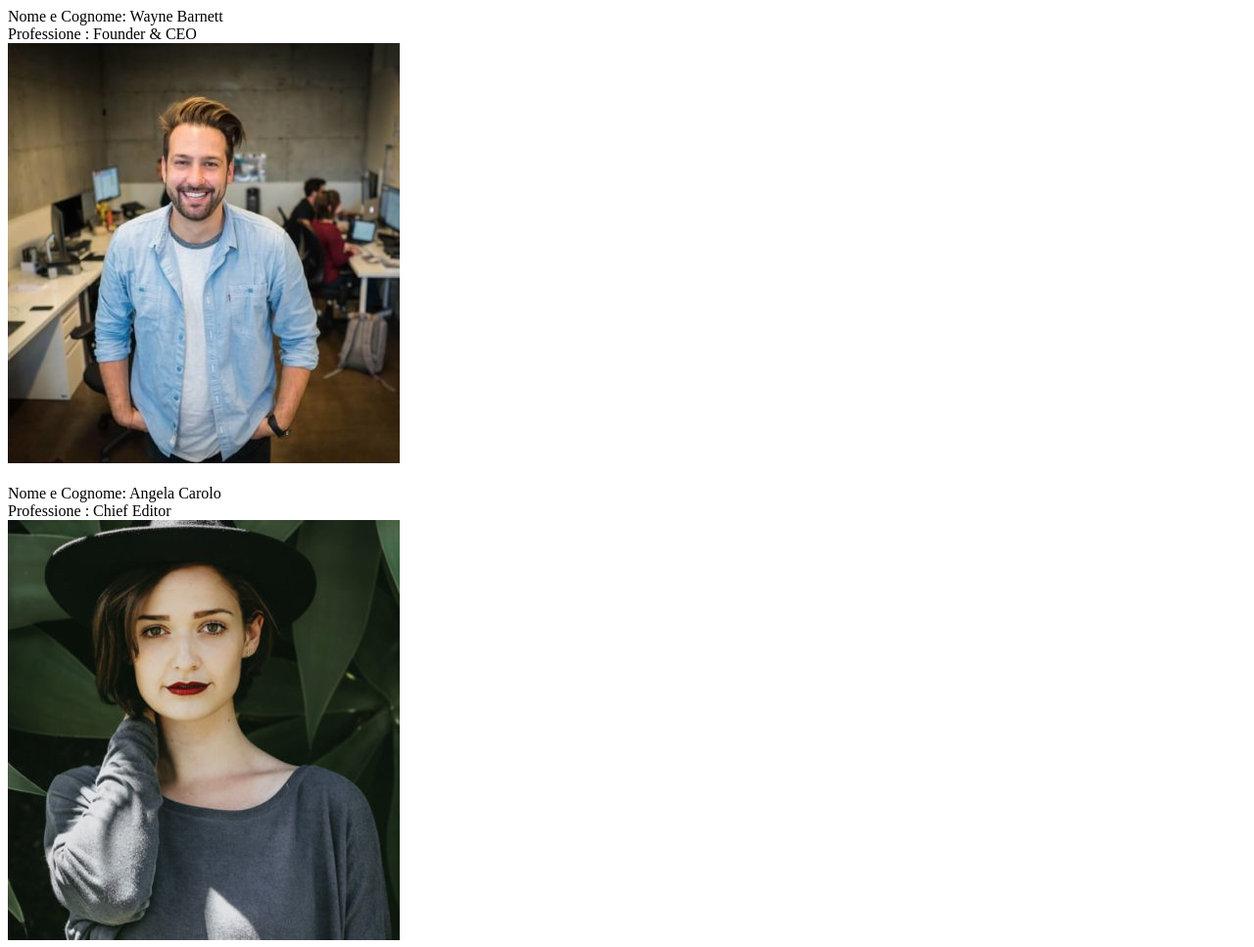
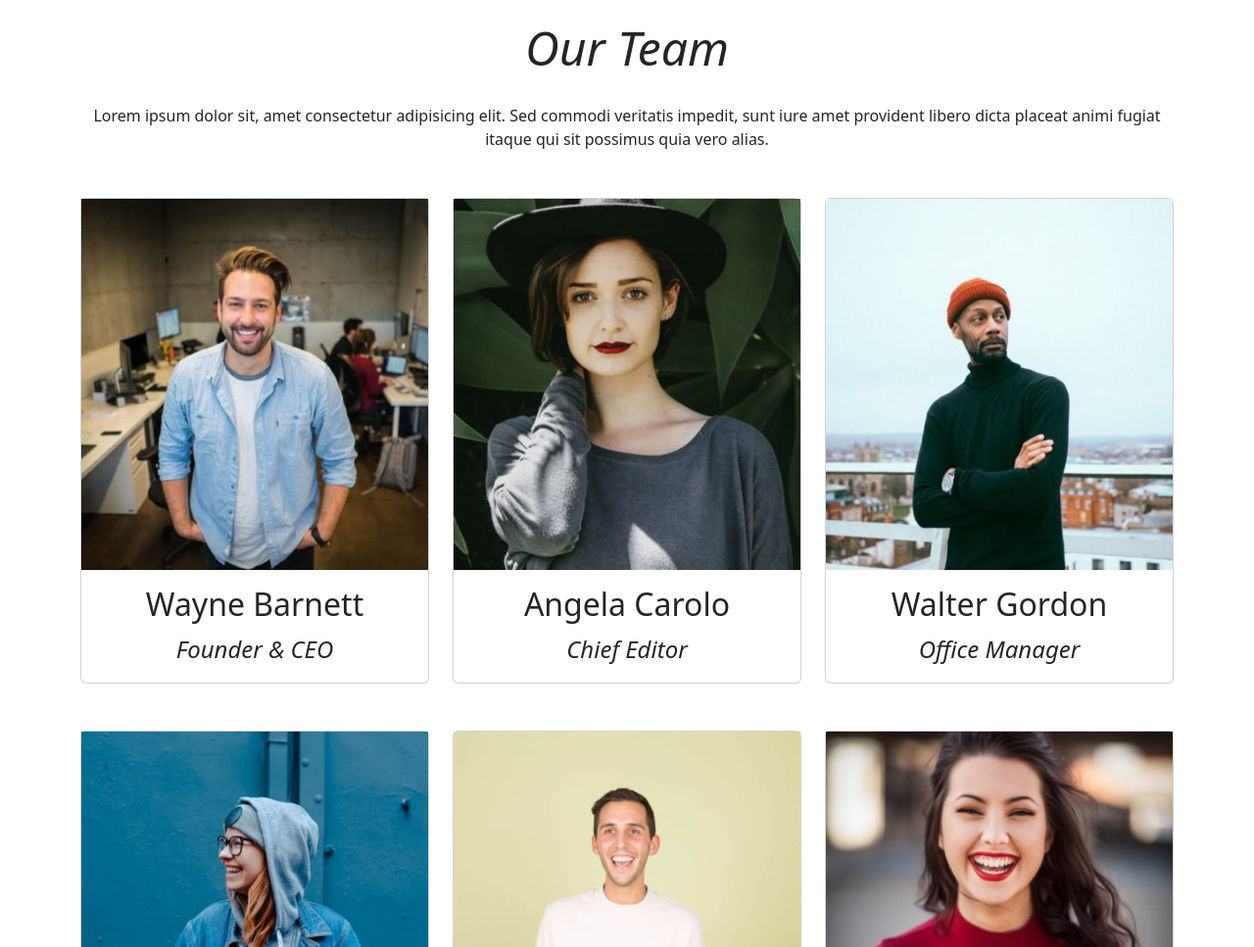
Before and after one commit to Robertarezza/js-our-team, a plain HTML site: page index.html in a window 1280 px wide. Shown: the top 967 px of the page at 98% size. Drawn offline with nearby package versions, Linux system fonts and the light colour scheme.

Commit message:
add: bonus 2 add file style.css fix script innerhtml

```diff
--- a/css/style.css
+++ b/css/style.css
@@ -0,0 +1,10 @@
+#title {
+text-align: center;
+font-size: 3rem;
+padding: 20px 0;
+font-style: italic;
+}
+
+.description {
+    text-align: center;
+}
--- a/index.html
+++ b/index.html
@@ -1,19 +1,34 @@
 <!DOCTYPE html>
 <html lang="en">
+
 <head>
     <meta charset="UTF-8">
     <meta name="viewport" content="width=device-width, initial-scale=1.0">
+
+    <link href="https://cdn.jsdelivr.net/npm/bootstrap@5.3.3/dist/css/bootstrap.min.css" rel="stylesheet"
+        integrity="sha384-QWTKZyjpPEjISv5WaRU9OFeRpok6YctnYmDr5pNlyT2bRjXh0JMhjY6hW+ALEwIH" crossorigin="anonymous">
+
     <title>Our Team</title>
 
     <link rel="stylesheet" href="./css/style.css">
 </head>
+
 <body>
-    <div id="pictures"></div>
-    <div id="info"></div>
+    <div class="container">
+        <h1 id="title">Our Team</h1>
+        <p class="description">Lorem ipsum dolor sit, amet consectetur adipisicing elit. Sed commodi veritatis impedit, sunt iure amet
+            provident libero dicta placeat animi fugiat itaque qui sit possimus quia vero alias.</p>
+        <div class="row mt-5" id="stampa">
 
+        </div>
+    </div>
 
-<!-- <img src="./img/wayne-barnett-founder-ceo.jpg" alt=""> -->
     <script src="./js/fuction.js"></script>
     <script src="./js/script.js"></script>
+    <script src="https://cdn.jsdelivr.net/npm/bootstrap@5.3.3/dist/js/bootstrap.bundle.min.js"
+        integrity="sha384-YvpcrYf0tY3lHB60NNkmXc5s9fDVZLESaAA55NDzOxhy9GkcIdslK1eN7N6jIeHz"
+        crossorigin="anonymous"></script>
+
 </body>
+
 </html>
--- a/js/script.js
+++ b/js/script.js
@@ -6,34 +6,34 @@
 
 const infoPerson = [
     {
-        img :"wayne-barnett-founder-ceo.jpg",
-        name : "Wayne Barnett",
-        profession : "Founder & CEO"
+        img: "wayne-barnett-founder-ceo.jpg",
+        name: "Wayne Barnett",
+        profession: "Founder & CEO"
     },
     {
-        img : "angela-caroll-chief-editor.jpg",
-        name : "Angela Carolo",
-        profession : "Chief Editor"
+        img: "angela-caroll-chief-editor.jpg",
+        name: "Angela Carolo",
+        profession: "Chief Editor"
     },
     {
-        img : "walter-gordon-office-manager.jpg",
-        name : "Walter Gordon",
-        profession : "Office Manager"
+        img: "walter-gordon-office-manager.jpg",
+        name: "Walter Gordon",
+        profession: "Office Manager"
     },
     {
-        img : "angela-lopez-social-media-manager.jpg",
-        name : "Angela Lopez",
-        profession : "Social Media Manager"
+        img: "angela-lopez-social-media-manager.jpg",
+        name: "Angela Lopez",
+        profession: "Social Media Manager"
     },
     {
-        img : "scott-estrada-developer.jpg",
-        name : "Scott Estrada",
-        profession : "Developer"
+        img: "scott-estrada-developer.jpg",
+        name: "Scott Estrada",
+        profession: "Developer"
     },
     {
-        img : "barbara-ramos-graphic-designer.jpg",
-        name : "Barbara Ramost",
-        profession : "Graphic Designer"
+        img: "barbara-ramos-graphic-designer.jpg",
+        name: "Barbara Ramost",
+        profession: "Graphic Designer"
     }
 ]
 
@@ -52,20 +52,31 @@ const infoPerson = [
 
 
 for (let i = 0; i < infoPerson.length; i++) {
-    const curInfoPerson =infoPerson[i] //object
+    const curInfoPerson = infoPerson[i] //object
     //console.log(curInfoPerson);
     console.log("----------------------");
 
 
     for (let key in curInfoPerson) {
-         console.log(curInfoPerson[key]);
+        console.log(curInfoPerson[key]);
 
-     }
+    }
 
 
- ///MILESTONE 2
+    ///MILESTONE 2 + /////BONUS 1 + BONUS 2
     //STAMPA NEL DOM TUTTE LE INFO
-    document.getElementById("info").innerHTML += `<div> Nome e Cognome: ${curInfoPerson.name} <br> Professione : ${curInfoPerson.profession} <br> <img src="./img/${curInfoPerson.img}"> </div><br> `;
 
 
+
+    document.getElementById("stampa").innerHTML += `
+   <div class="col-4">
+        <div class="card mb-5">
+        <img src="./img/${curInfoPerson.img}"></img>
+            <div class="card-body ">
+                <h5 class="card-title text-center fs-2"> ${curInfoPerson.name}</h5>
+                <p class="card-text text-center fs-4  fst-italic">${curInfoPerson.profession}</p>
+            </div>
+        </div>
+    </div>`;
+
 }
```
